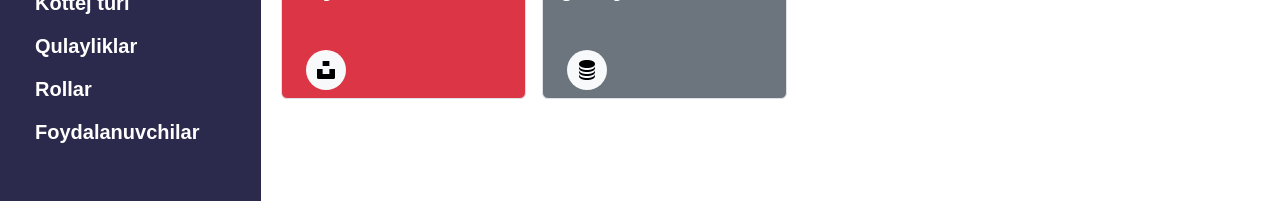
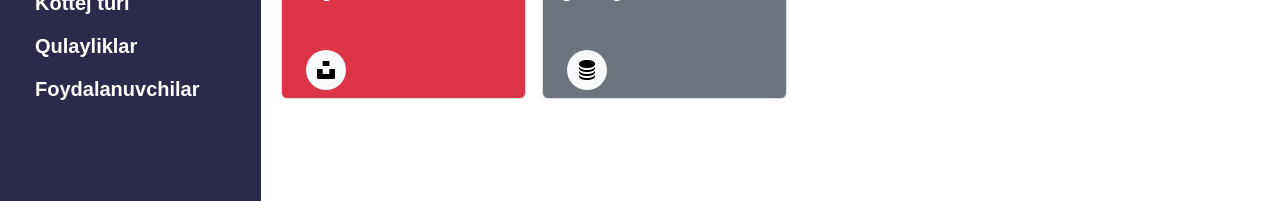
Before and after one commit to Bahr-developers/AdminPanelDachivGorax, a React (Vite) app: page /dashboart in a window 1280 px wide. Shown: the part 563-764 px from the top of the page. Built offline with nearby package versions, Linux system fonts and the light colour scheme; no server answers; sample sign-in values are in the browser's storage.

Commit message:
progress cottages resolve

```diff
--- a/src/pages/Dashboart/index.jsx
+++ b/src/pages/Dashboart/index.jsx
@@ -16,7 +16,7 @@ import UserDropdown from "../../Components/UserDropdown";
 function Dashboart() {
   // get Language
   const language = useLanguage();
-  const { languageChange, toggleLanguage } = useContext(LanguageContext);
+  const { languageChange, toggleLanguage,cottages } = useContext(LanguageContext);
 
   return (
     <div>
@@ -33,8 +33,9 @@ function Dashboart() {
             <hr />
             <div className="link-wrap-dash">
               {multilanguageLinks.map((link) => (
-                <NavLink key={link.id} className="dash-link" to={link.to}>
+                <NavLink key={link.id} className={`dash-link d-flex justify-content-between align-items-center`} to={link.to}>
                   {link.title[languageChange]}
+                  {link.id == 15 && cottages?.length ? <p className="p-0 px-1 m-0 bg-warning rounded-pill">+{cottages?.length}</p>:''}
                 </NavLink>
               ))}
             </div>
--- a/src/utils/multiLanguages.js
+++ b/src/utils/multiLanguages.js
@@ -116,15 +116,15 @@ export const multilanguageLinks = [
   //   },
   //   to: "notification",
   // },
-  {
-    id: 10,
-    title: {
-      en: "Roles",
-      ru: "Роли",
-      uz: "Rollar",
-    },
-    to: "roles",
-  },
+  // {
+  //   id: 10,
+  //   title: {
+  //     en: "Roles",
+  //     ru: "Роли",
+  //     uz: "Rollar",
+  //   },
+  //   to: "roles",
+  // },
   {
     id: 11,
     title: {
```
